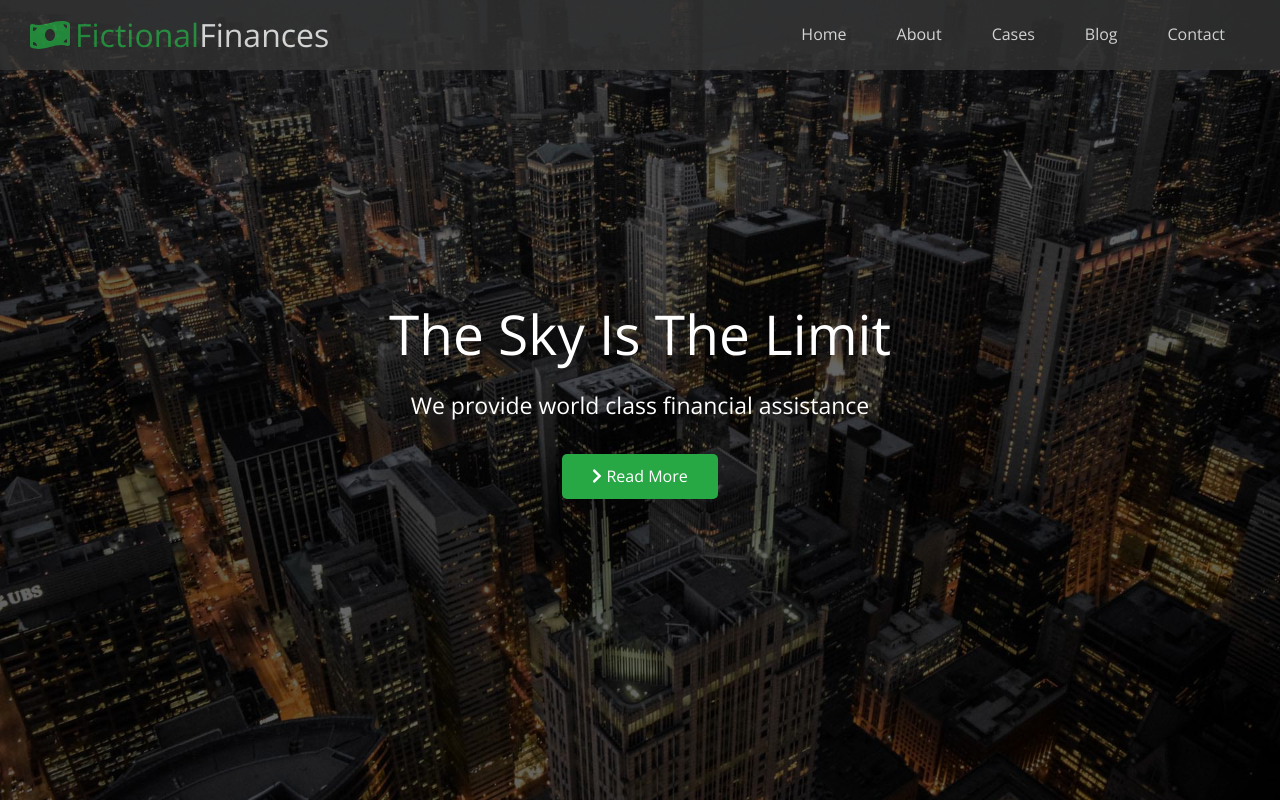
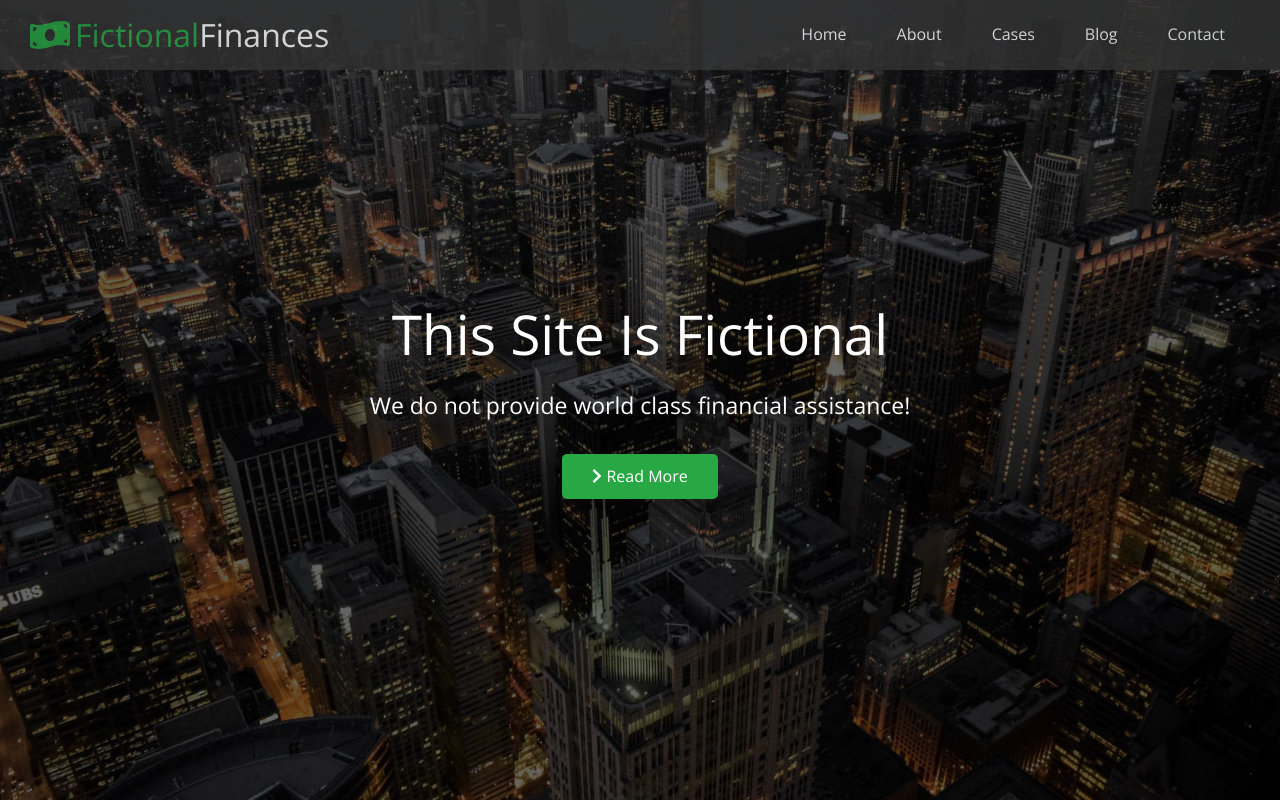
Before and after one commit to dario-piotrowicz/ReactJS-CSS_demo_fictional-company_website_miniproject, a React app: page / in a window 1280 px wide. Built offline with nearby package versions, Linux system fonts and the light colour scheme; the HTML template or start-up script is replaced by a standard one.

Commit message:
changed hero text

```diff
--- a/src/components/hero/hero.component.jsx
+++ b/src/components/hero/hero.component.jsx
@@ -8,8 +8,8 @@ const Hero = () => {
   return (
     <section className="hero">
       <div className="content">
-        <h1>The Sky Is The Limit</h1>
-        <p>We provide world class financial assistance</p>
+        <h1>This Site Is Fictional</h1>
+        <p>We do not provide world class financial assistance!</p>
         <Link className="btn" to="/about">
           <FontAwesomeIcon icon={faChevronRight} /> Read More
         </Link>
```
